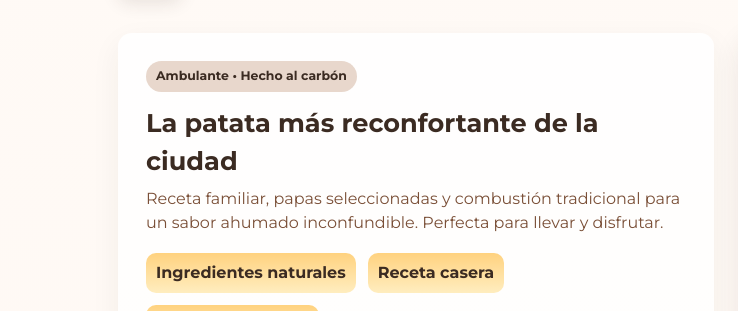
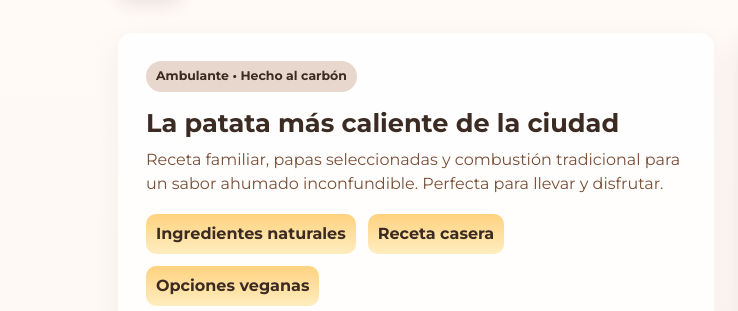
Before and after one commit to weblyesp/LaSuperPatataDelAbuelo, a plain HTML site: page index.html in a window 1280 px wide. Shown: the part 113-424 px from the top of the page, 0-738 px from the left. Drawn offline with Linux system fonts and the light colour scheme; grey boxes are pictures that could not be loaded.

Commit message:
Update index.html

```diff
--- a/index.html
+++ b/index.html
@@ -106,7 +106,7 @@
       <div class="hero">
         <div class="hero-card">
           <span class="eyebrow">Ambulante • Hecho al carbón</span>
-          <h2 class="lead">La patata más reconfortante de la ciudad</h2>
+          <h2 class="lead">La patata más caliente de la ciudad</h2>
           <p class="sub">Receta familiar, papas seleccionadas y combustión tradicional para un sabor ahumado inconfundible. Perfecta para llevar y disfrutar.</p>
 
           <div class="highlights" style="margin-bottom:16px">
```
